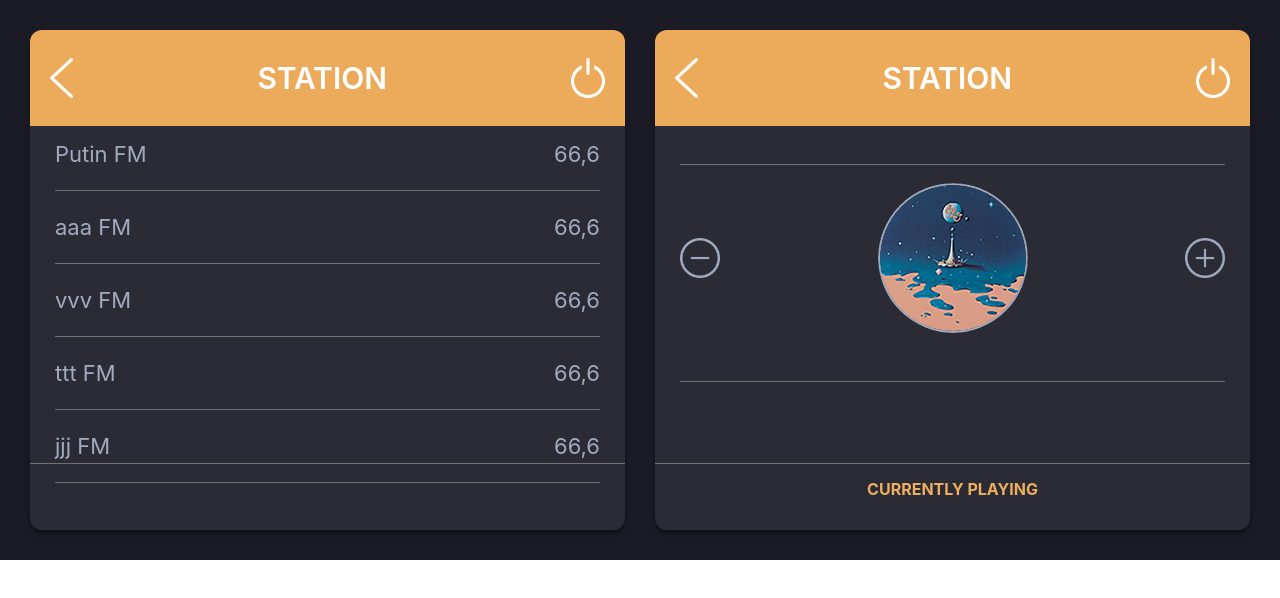
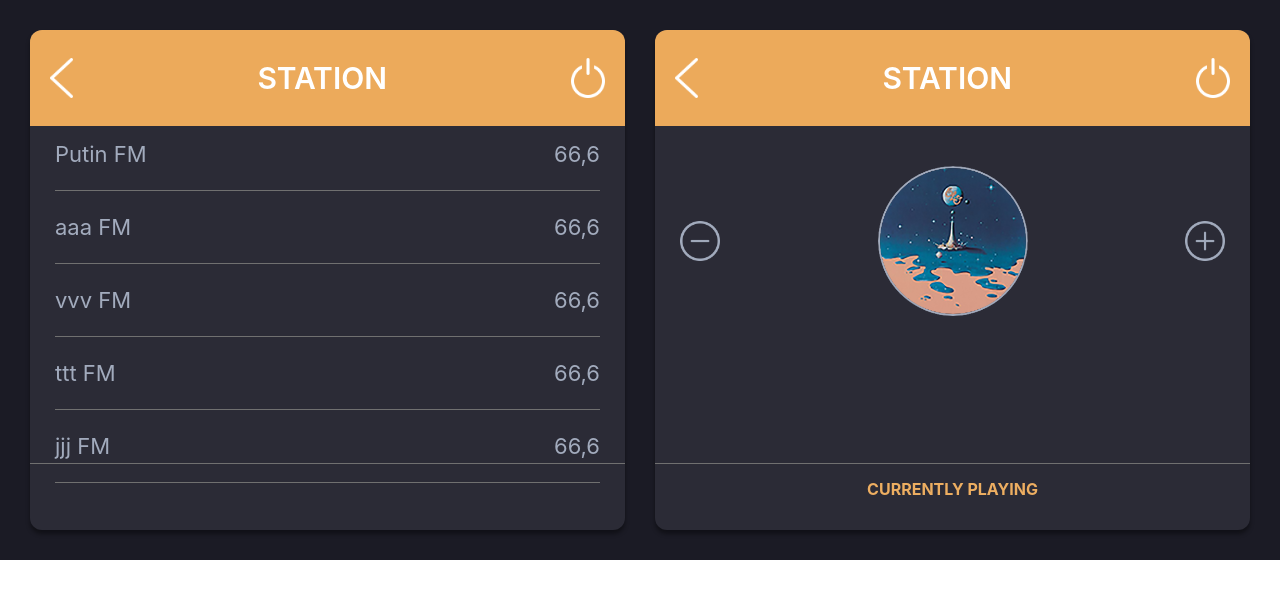
Before and after one commit to mesu-ai/radio-station, a React (Create React App) app: page / in a window 1280 px wide. Shown: the top 598 px of the page. Built offline with nearby package versions, Linux system fonts and the light colour scheme.

Commit message:
update design

```diff
--- a/src/pages/landingpage/radio.scss
+++ b/src/pages/landingpage/radio.scss
@@ -74,9 +74,9 @@
     list-style-type: none;
     cursor: pointer;
 
+}
 
 
-}
 
 
 .station-gap{
--- a/src/pages/landingpage/stationlist/StationList.js
+++ b/src/pages/landingpage/stationlist/StationList.js
@@ -15,7 +15,6 @@ const StationList = ({stations,handlePlay}) => {
                     {stations.map(station=>
                       <ul className='station-container' key={Math.random()}>
 
-
                      <li className='station-title' onClick={()=>handlePlay(station._id)}>
 
 
@@ -23,10 +22,11 @@ const StationList = ({stations,handlePlay}) => {
                         <p className='station-gap'>{station.harze}</p>
 
                       </li>
+                      <hr className='divider-station'/>
 
 
 
-                      <hr className='divider-station'/>
+
                       </ul>
 
                     )}
--- a/src/pages/landingpage/stationselect/StationSelect.js
+++ b/src/pages/landingpage/stationselect/StationSelect.js
@@ -7,6 +7,7 @@ import minus from '../../../images/icons/minus.png';
 
 
 const StationSelect = ({stations,selectStation,preStation,nextStation}) => {
+    console.log('pp',preStation);
 
 
     return (
@@ -26,8 +27,7 @@ const StationSelect = ({stations,selectStation,preStation,nextStation}) => {
 
                       </li>
 
-                      <hr className='divider-station'/>
-
+                      {preStation._id?<hr className='divider-station'/>:<></>}
 
 
                     <li className='select-station'>
@@ -42,7 +42,8 @@ const StationSelect = ({stations,selectStation,preStation,nextStation}) => {
                         <p className='station-gap'>{selectStation?.harze}</p>
 
                     </li>
-                    <hr className='divider-station'/>
+
+                    {nextStation._id?<hr className='divider-station'/>:<></>}
 
 
                     <li className='station-title'>
```
